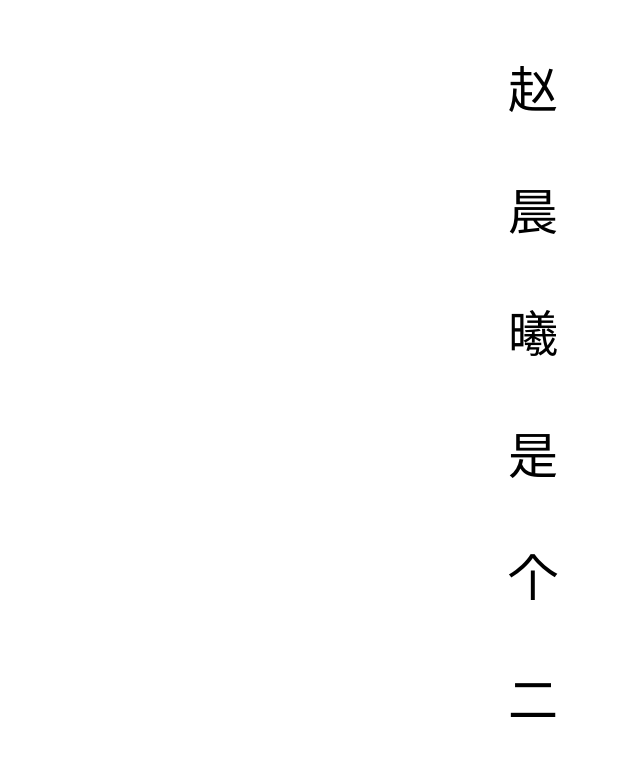
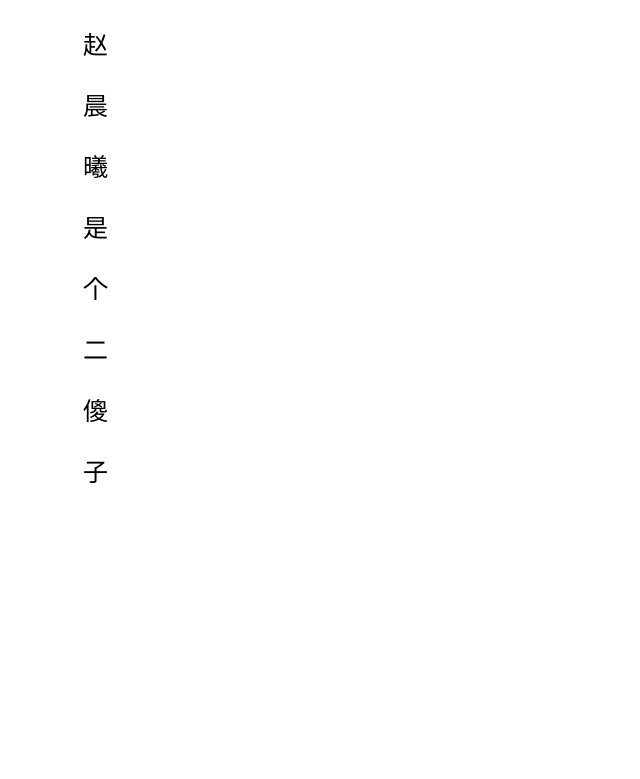
Before and after one commit to beimi-1/beimi-1.github.io, a plain HTML site: page index.html in a window 1280 px wide. Shown: the top 779 px of the page, without its empty margins (0-640 px from the left). Drawn offline with Linux system fonts and the light colour scheme.

Commit message:
Update index.html

```diff
--- a/index.html
+++ b/index.html
@@ -8,8 +8,8 @@
     <title>beimi</title>
     <style>
         p {
-            text-indent: 10em;
-            font-size: 50px;
+            text-indent: 3em;
+            font-size: 25px;
             left: 500px;
         }
     </style>
```
